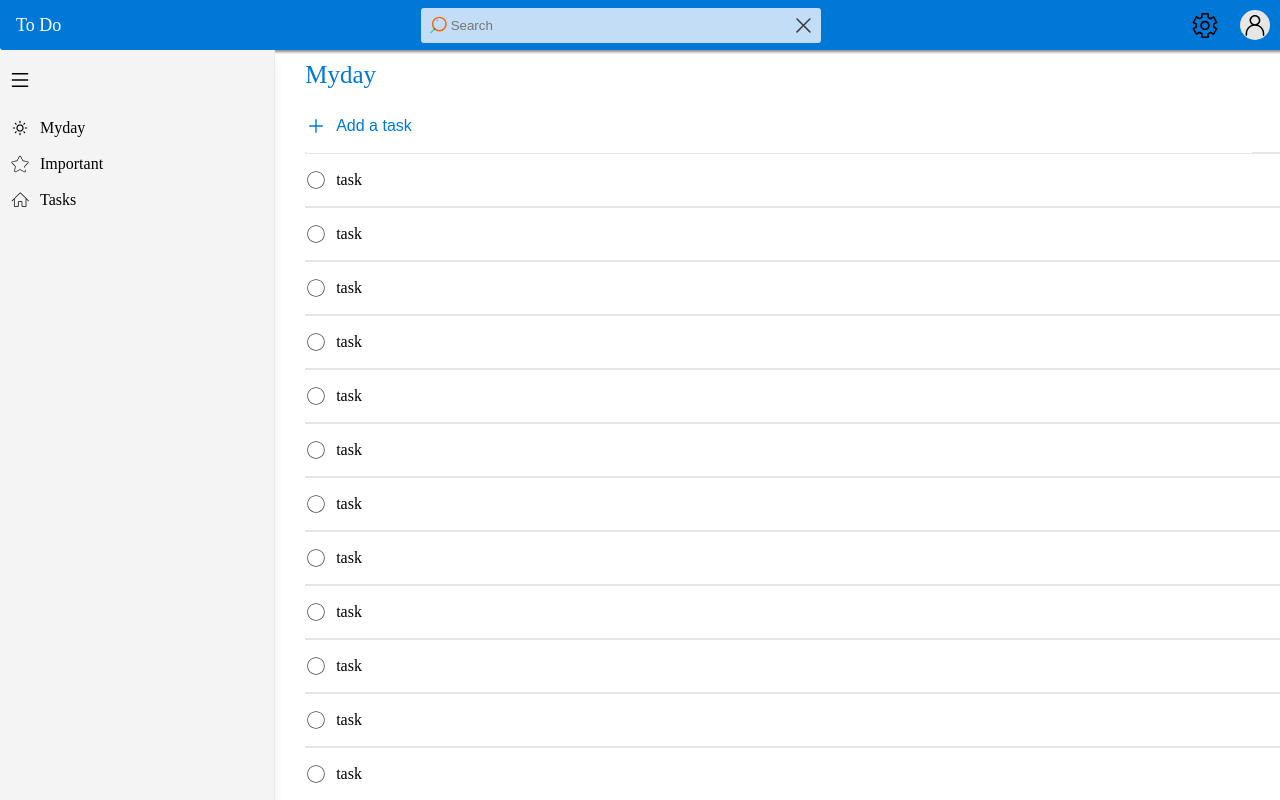
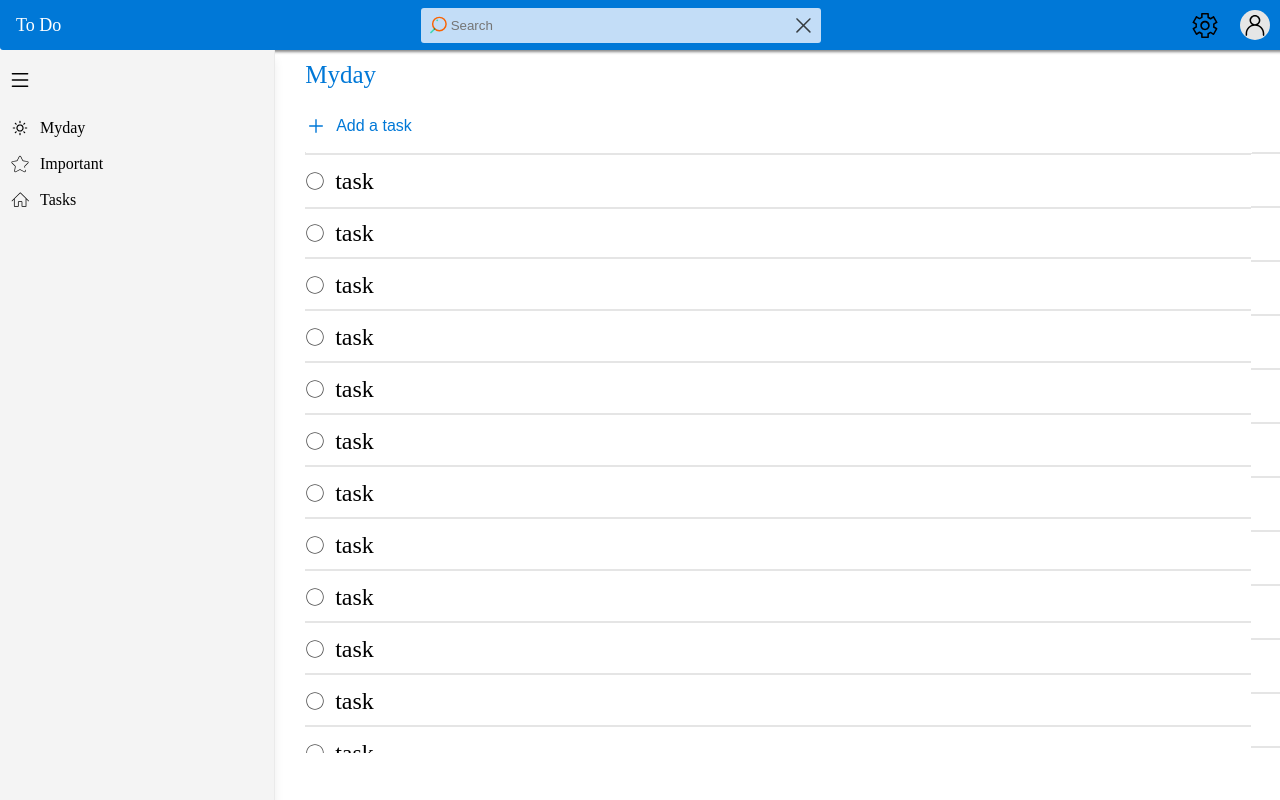
Before and after one commit to GITHUBXIONGXINOG/todo, a Vue app: page /home/myday in a window 1280 px wide. Built offline with nearby package versions, Linux system fonts and the light colour scheme; sample sign-in values are in the browser's storage.

Commit message:
页面修改3

```diff
--- a/package.json
+++ b/package.json
@@ -8,7 +8,9 @@
     "lint": "vue-cli-service lint"
   },
   "dependencies": {
+    "@better-scroll/core": "^2.2.1",
     "axios": "^0.21.1",
+    "better-scroll": "^2.2.1",
     "core-js": "^3.6.5",
     "element-ui": "^2.15.1",
     "vue": "^2.6.11",
--- a/src/components/Panel/UserPanel.vue
+++ b/src/components/Panel/UserPanel.vue
@@ -38,6 +38,8 @@ export default {
       height: 100%;
       box-shadow: 5px 10px 15px #ddd;
       animation: panelMove 0.1s;
+      z-index: 999;
+      position: relative;
     }
 
 
--- a/src/components/page/pageInfo.vue
+++ b/src/components/page/pageInfo.vue
@@ -1,41 +1,102 @@
 <template>
   <div class="pageInfo">
     <nav>
-      {{PathTitle}}
+      {{ PathTitle }}
     </nav>
     <create-task />
-    <ul class="list">
-      <li v-for="(n, index) in tabelLength" :key="index">
+    <div class=" scroll-wrapper" ref="scroll">
+      <div class="list scroll-content">
+        <div
+          class="scroll-item"
+          v-for="(item, index) in emojis"
+          :key="index"
+           @click="clickHandler(item)"
+        >
+          <task />
+        </div>
+      </div>
+    </div>
+<!--     <ul class="list scroll-content">
+      <li v-for="(n, index) in tabelLength" :key="index" class="scroll-item">
         <task />
       </li>
-    </ul>
+    </ul> -->
     <ul class="page-background">
       <li v-for="(n, index) in tabelLength" :key="index"></li>
     </ul>
   </div>
 </template>
 <script>
-import Task from '../task/task.vue'
-import CreateTask from '../task/createTask.vue'
+import Task from "../task/task.vue";
+import CreateTask from "../task/createTask.vue";
+import BScroll from "better-scroll";
 export default {
-   data(){
-     return{
+  data() {
+    return {
       tabelLength: 20,
+      emojis: [
+        "😀 😁 😂 🤣 😃",
+        "😄 😅 😆 😉 😊",
+        "😫 😴 😌 😛 😜",
+       "😀 😁 😂 🤣 😃",
+              "😫 😴 😌 😛 😜",
+       "😀 😁 😂 🤣 😃",
+              "😫 😴 😌 😛 😜",
+       "😀 😁 😂 🤣 😃",
+              "😫 😴 😌 😛 😜",
+       "😀 😁 😂 🤣 😃",
 
-     }
+             "😫 😴 😌 😛 😜",
+       "😀 😁 😂 🤣 😃",
+              "😫 😴 😌 😛 😜",
+       "😀 😁 😂 🤣 😃",
+
+      ],
+    };
   },
-   computed:{
-     PathTitle(){
-       let path = this.$route.path.replace(/\/home\//,'')
-       return path.slice(0,1).toUpperCase().concat(path.slice(1).toLowerCase())
-     }
+  computed: {
+    PathTitle() {
+      let path = this.$route.path.replace(/\/home\//, "");
+      return path.slice(0, 1).toUpperCase().concat(path.slice(1).toLowerCase());
     },
-   components:{
+  },
+  components: {
     Task,
     CreateTask,
+  },
+  beforeDestroy() {
+    this.bs.destroy();
+  },
+  mounted() {
+    this.init(),
+      this.$nextTick(() => {
+        if (!this.BScroll) {
+          this.BScroll = new BScroll(".list", {
+            scrollX: true,
+            click: true,
+            pullUpLoad: true,
+            wheel: true,
+            scrollbar: true,
+          });
         }
+      });
+  },
+  methods: {
+    init() {
+      this.bs = new BScroll(this.$refs.scroll, {
+        probeType: 3,
+        click: true,
+        scrollbar: {
+          fade: true
         }
-
+      });
+    },
+    clickHandler(item) {
+      // window.alert(item);
+      console.log(item);
+    },
+  },
+};
 </script>
 <style scoped lang="scss">
 .pageInfo {
@@ -43,7 +104,7 @@ import CreateTask from '../task/createTask.vue'
   width: 100%;
   position: relative;
   //标题
-  nav{
+  nav {
     color: #0078d7;
     font-size: 25px;
     margin: 12px 0;
@@ -61,10 +122,23 @@ import CreateTask from '../task/createTask.vue'
     }
   }
 
-  .list{
-    overflow: auto;
+  // .list {
+  //   overflow: auto;
+  // }
+
+  .scroll-wrapper {
+    // height: 400px;
+    height: 600px;
+    position: relative;
+    overflow: hidden;
+    .scroll-item {
+      height: 52px;
+      line-height: 52px;
+      font-size: 24px;
+      // font-weight: bold;
+      // border-bottom: 1px solid #eee;
+      text-align: center;
     }
-
-
+  }
 }
 </style>
--- a/src/components/task/task.vue
+++ b/src/components/task/task.vue
@@ -16,11 +16,18 @@ export default {};
 .task {
   height: 52px;
   width: 97%;
-  border: 1px solid transparent;
-  // border: 1px solid red;
+//   border: 1px solid transparent;
+  border: 2px solid #e5e5e5;
+  border-left: none;
+  border-right: none;
+
+background-color: #fff;
+
+    //   border-bottom: 1px solid red;
 
   // position:absolute;
   // top: 50px;
+//   z-index: 10;
   display: flex;
   align-items: center;
   .icon {
--- a/src/utils/api/index.js
+++ b/src/utils/api/index.js
@@ -14,3 +14,5 @@ export const reqPwdLogin = ({account, password}) => ajax(BASE_URL+'/user/login',
 export const reqUserInfo = () => ajax(BASE_URL+'/userinfo')
 // 4、用户登出
 export const reqLogout = () => ajax(BASE_URL+'/logout')
+//传输task
+export const reqStorageTask = ({task,steps,today,pick,files,note}) => ajax(BASE_URL+'/task',{task,steps,today,pick,files,note},'POST')
```
Also changed, not shown: 2 other files (tests, documents, lock files or other folders). Lines whose indentation alone changed are shown as unchanged.
